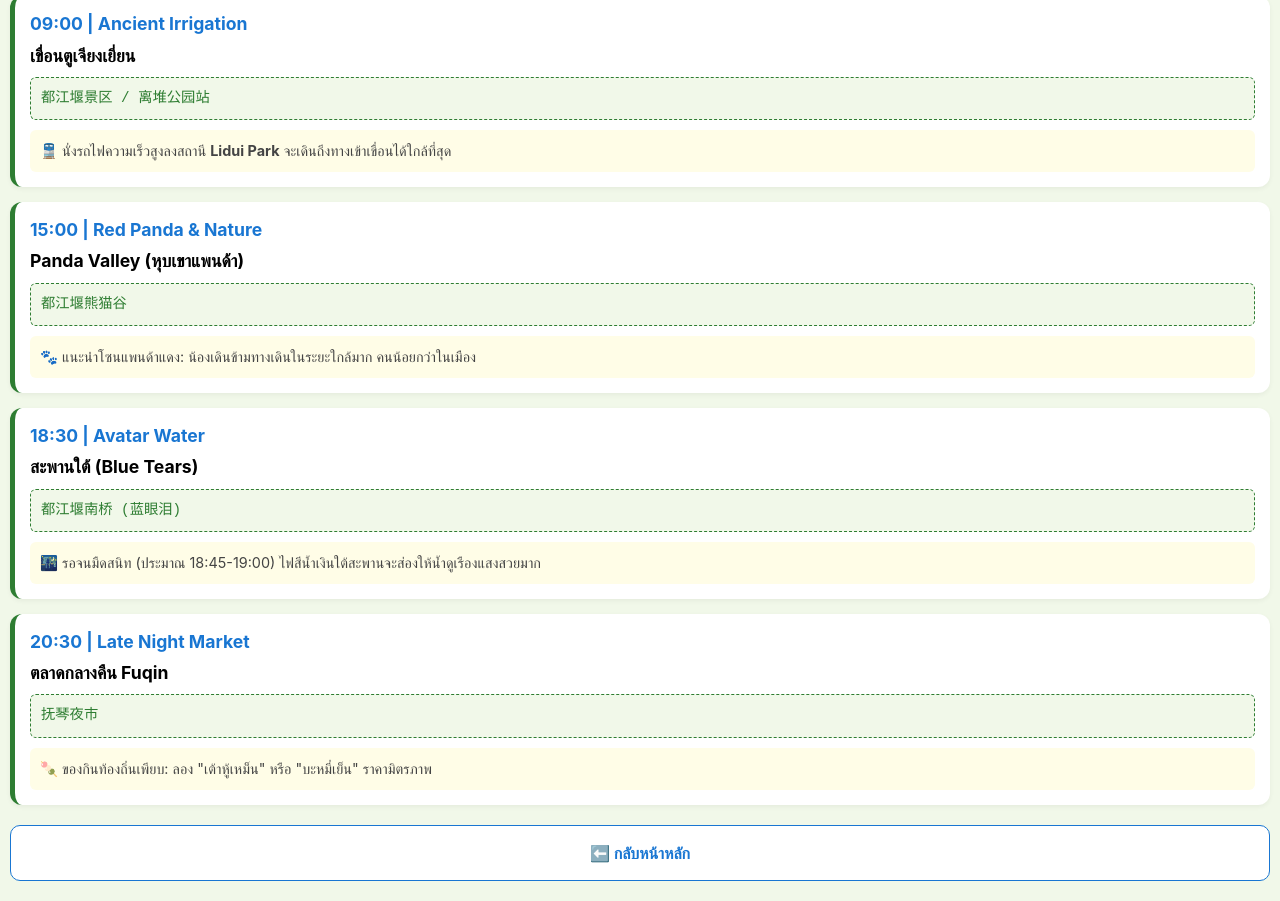
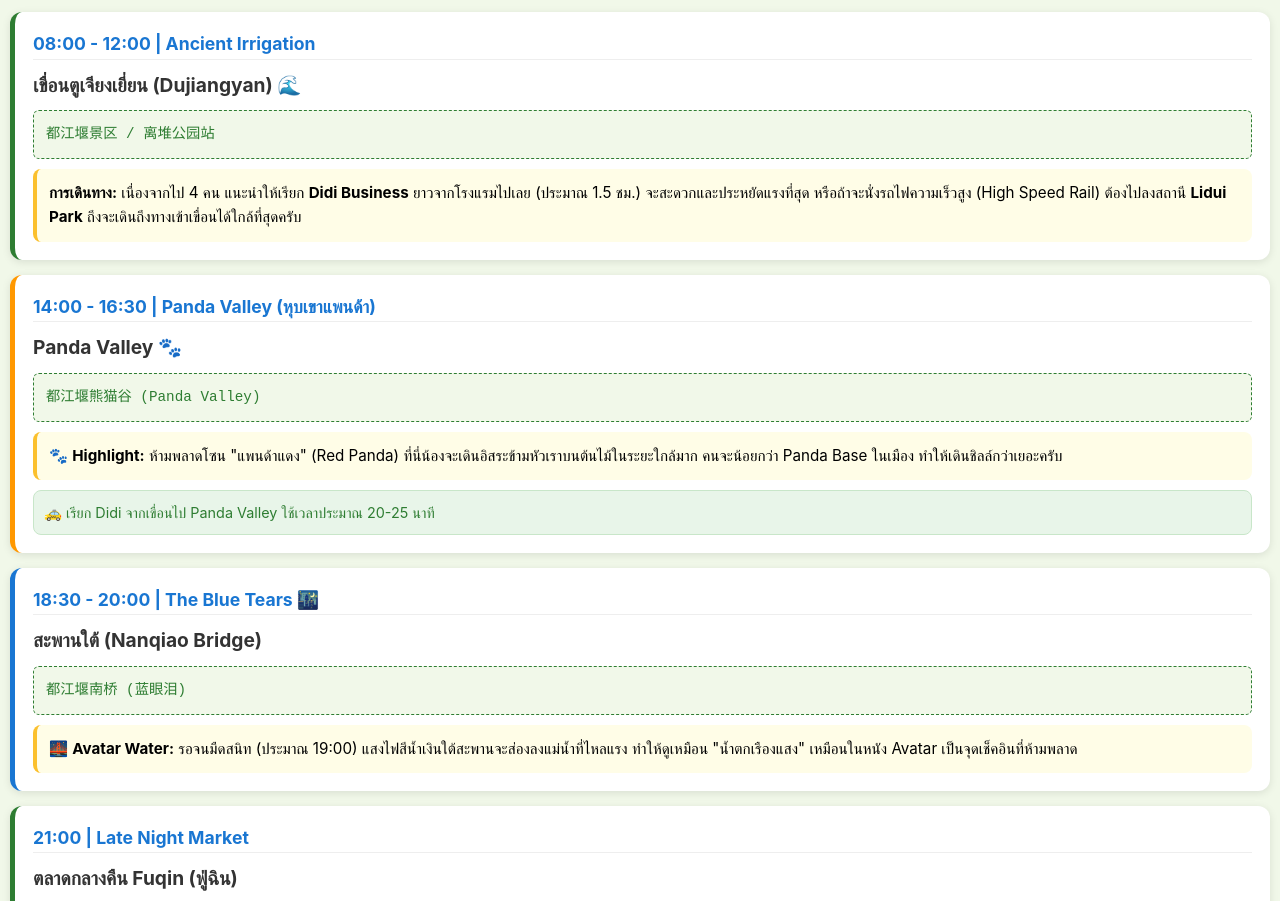
Before and after one commit to BtbMiner/chengdu-plan, a plain HTML site: page day3.html in a window 1280 px wide. Shown: the part 114-1015 px from the top of the page. Drawn offline with Linux system fonts and the light colour scheme.

Commit message:
Update Day title and enhance styling in day3.html

```diff
--- a/day3.html
+++ b/day3.html
@@ -3,52 +3,65 @@
 <head>
     <meta charset="UTF-8">
     <meta name="viewport" content="width=device-width, initial-scale=1.0">
-    <title>Day 3 - Dujiangyan</title>
+    <title>Day 2 - Dujiangyan & Blue Tears</title>
     <style>
         :root { --primary: #2e7d32; --secondary: #1976d2; --bg: #f1f8e9; }
-        body { font-family: -apple-system, sans-serif; background: var(--bg); margin: 0; padding: 10px; line-height: 1.5; }
-        .day-header { background: var(--primary); color: white; padding: 15px; border-radius: 12px; text-align: center; margin-bottom: 15px; }
-        .card { background: white; border-radius: 12px; padding: 15px; margin-bottom: 15px; border-left: 5px solid var(--primary); box-shadow: 0 2px 5px rgba(0,0,0,0.05); }
-        .time { font-weight: bold; color: var(--secondary); font-size: 1.1em; display: block; }
-        .place-th { font-weight: bold; font-size: 1.1em; display: block; margin: 5px 0; }
-        .cn-box { background: #f1f8e9; border: 1px dashed var(--primary); padding: 10px; border-radius: 6px; margin: 8px 0; color: var(--primary); font-family: monospace; font-size: 1.1em; word-break: break-all; }
-        .tip { font-size: 0.9em; color: #444; background: #fffde7; padding: 10px; border-radius: 6px; margin-top: 10px; }
-        .btn-back { display: block; text-align: center; padding: 15px; color: #1976d2; text-decoration: none; font-weight: bold; margin-top: 20px; border: 1px solid #1976d2; border-radius: 10px; background: white; }
+        body { font-family: -apple-system, sans-serif; background: var(--bg); margin: 0; padding: 10px; line-height: 1.6; }
+        .day-header { background: var(--primary); color: white; padding: 20px; border-radius: 12px; text-align: center; margin-bottom: 15px; }
+        .card { background: white; border-radius: 12px; padding: 18px; margin-bottom: 15px; border-left: 5px solid var(--primary); box-shadow: 0 2px 8px rgba(0,0,0,0.1); }
+        .time { font-weight: bold; color: var(--secondary); font-size: 1.1em; display: block; border-bottom: 1px solid #eee; margin-bottom: 10px; }
+        .place-th { font-weight: bold; font-size: 1.2em; display: block; margin: 5px 0; color: #333; }
+        .cn-box { background: #f1f8e9; border: 1px dashed var(--primary); padding: 12px; border-radius: 6px; margin: 10px 0; color: var(--primary); font-family: monospace; font-size: 1.1em; word-break: break-all; }
+        .tip-box { background: #fffde7; padding: 12px; border-radius: 8px; margin-top: 10px; border-left: 4px solid #fbc02d; font-size: 0.95em; }
+        .didi-note { background: #e8f5e9; padding: 10px; border-radius: 8px; border: 1px solid #c8e6c9; color: #2e7d32; font-size: 0.9em; margin-top: 10px; }
+        .btn-back { display: block; text-align: center; padding: 15px; color: #1976d2; text-decoration: none; font-weight: bold; margin-top: 25px; border: 2px solid #1976d2; border-radius: 12px; background: white; }
     </style>
 </head>
 <body>
+
     <div class="day-header">
-        <strong style="font-size: 1.3em;">📅 DAY 3: 13 APR</strong><br>Dujiangyan & Blue Tears
+        <strong style="font-size: 1.4em;">📅 DAY 2: 12 APR (SUN)</strong><br>
+        Dujiangyan & Avatar Blue Tears
     </div>
 
     <div class="card">
-        <span class="time">09:00 | Ancient Irrigation</span>
-        <span class="place-th">เขื่อนตูเจียงเยี่ยน</span>
+        <span class="time">08:00 - 12:00 | Ancient Irrigation</span>
+        <span class="place-th">เขื่อนตูเจียงเยี่ยน (Dujiangyan) 🌊</span>
         <div class="cn-box">都江堰景区 / 离堆公园站</div>
-        <div class="tip">🚆 นั่งรถไฟความเร็วสูงลงสถานี <strong>Lidui Park</strong> จะเดินถึงทางเข้าเขื่อนได้ใกล้ที่สุด</div>
+        <div class="tip-box">
+            <b>การเดินทาง:</b> เนื่องจากไป 4 คน แนะนำให้เรียก <b>Didi Business</b> ยาวจากโรงแรมไปเลย (ประมาณ 1.5 ชม.) จะสะดวกและประหยัดแรงที่สุด หรือถ้าจะนั่งรถไฟความเร็วสูง (High Speed Rail) ต้องไปลงสถานี <b>Lidui Park</b> ถึงจะเดินถึงทางเข้าเขื่อนได้ใกล้ที่สุดครับ
+        </div>
+    </div>
+
+    <div class="card" style="border-left-color: #ff9800;">
+        <span class="time">14:00 - 16:30 | Panda Valley (หุบเขาแพนด้า)</span>
+        <span class="place-th">Panda Valley 🐾</span>
+        <div class="cn-box">都江堰熊猫谷 (Panda Valley)</div>
+        <div class="tip-box">
+            🐾 <b>Highlight:</b> ห้ามพลาดโซน "แพนด้าแดง" (Red Panda) ที่นี่น้องจะเดินอิสระข้ามหัวเราบนต้นไม้ในระยะใกล้มาก คนจะน้อยกว่า Panda Base ในเมือง ทำให้เดินชิลล์กว่าเยอะครับ
+        </div>
+        <div class="didi-note">🚕 เรียก Didi จากเขื่อนไป Panda Valley ใช้เวลาประมาณ 20-25 นาที</div>
+    </div>
+
+    <div class="card" style="border-left-color: #1976d2;">
+        <span class="time">18:30 - 20:00 | The Blue Tears 🌃</span>
+        <span class="place-th">สะพานใต้ (Nanqiao Bridge)</span>
+        <div class="cn-box">都江堰南桥 (蓝眼泪)</div>
+        <div class="tip-box">
+            🌉 <b>Avatar Water:</b> รอจนมืดสนิท (ประมาณ 19:00) แสงไฟสีน้ำเงินใต้สะพานจะส่องลงแม่น้ำที่ไหลแรง ทำให้ดูเหมือน "น้ำตกเรืองแสง" เหมือนในหนัง Avatar เป็นจุดเช็คอินที่ห้ามพลาด
+        </div>
     </div>
 
     <div class="card">
-        <span class="time">15:00 | Red Panda & Nature</span>
-        <span class="place-th">Panda Valley (หุบเขาแพนด้า)</span>
-        <div class="cn-box">都江堰熊猫谷</div>
-        <div class="tip">🐾 แนะนำโซนแพนด้าแดง: น้องเดินข้ามทางเดินในระยะใกล้มาก คนน้อยกว่าในเมือง</div>
-    </div>
-
-    <div class="card">
-        <span class="time">18:30 | Avatar Water</span>
-        <span class="place-th">สะพานใต้ (Blue Tears)</span>
-        <div class="cn-box">都江堰南桥 (蓝眼泪)</div>
-        <div class="tip">🌃 รอจนมืดสนิท (ประมาณ 18:45-19:00) ไฟสีน้ำเงินใต้สะพานจะส่องให้น้ำดูเรืองแสงสวยมาก</div>
-    </div>
-
-    <div class="card">
-        <span class="time">20:30 | Late Night Market</span>
-        <span class="place-th">ตลาดกลางคืน Fuqin</span>
-        <div class="cn-box">抚琴夜市</div>
-        <div class="tip">🍡 ของกินท้องถิ่นเพียบ: ลอง "เต้าหู้เหม็น" หรือ "บะหมี่เย็น" ราคามิตรภาพ</div>
+        <span class="time">21:00 | Late Night Market</span>
+        <span class="place-th">ตลาดกลางคืน Fuqin (ฟู่ฉิน)</span>
+        <div class="cn-box">抚琴夜市 (Fuqin Night Market)</div>
+        <div class="tip-box">
+            🍡 <b>Dinner:</b> เรียก Didi กลับเข้าเมืองเฉิงตู (ประมาณ 1.5 ชม.) มาลงที่ตลาดฟู่ฉิน ของกินสตรีทฟู้ดเยอะมากและราคามิตรภาพสุดๆ ลอง "เนื้อย่าง" หรือ "ขนมท้องถิ่น" ก่อนกลับโรงแรมครับ
+        </div>
     </div>
 
     <a href="index.html" class="btn-back">⬅️ กลับหน้าหลัก</a>
+
 </body>
 </html>
```
